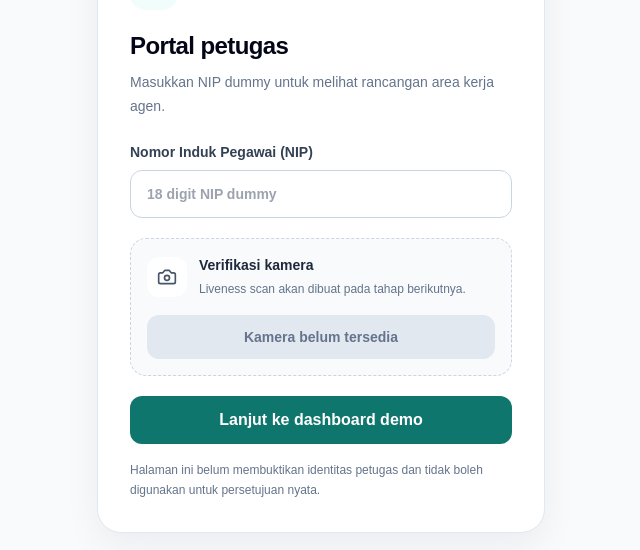
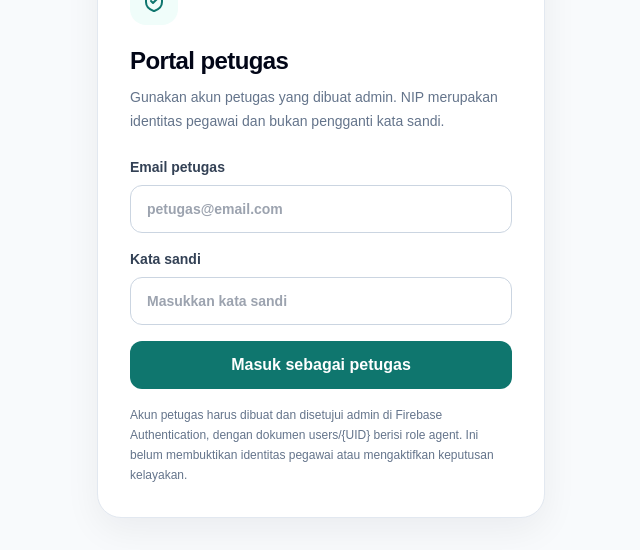
Before and after one commit to altavista21/perlab, a Next.js app: page /agent/login in a window 1280 px wide. Shown: the part 230-780 px from the top of the page, without its empty margins (319-959 px from the left). Built offline with nearby package versions, Linux system fonts and the light colour scheme; no server answers.

Commit message:
feat: connect agent login to Firebase Authentication with role check

```diff
--- a/app/agent/login/page.tsx
+++ b/app/agent/login/page.tsx
@@ -1,16 +1,65 @@
+"use client";
+
 import Link from "next/link";
-import { ArrowLeft, Camera, ShieldCheck } from "lucide-react";
+import { useState, type FormEvent } from "react";
+import { signInWithEmailAndPassword, signOut } from "firebase/auth";
+import { doc, getDoc } from "firebase/firestore";
+import { ArrowLeft, ShieldCheck } from "lucide-react";
 import { Brand } from "../../_components/shell";
+import { auth, db } from "../../../lib/firebase";
 
 export default function AgentLoginPage() {
+  const [email, setEmail] = useState("");
+  const [password, setPassword] = useState("");
+  const [error, setError] = useState("");
+  const [busy, setBusy] = useState(false);
+
+  async function handleSubmit(event: FormEvent<HTMLFormElement>) {
+    event.preventDefault();
+    setError("");
+    if (!auth || !db) {
+      setError("Konfigurasi Firebase belum lengkap. Isi variabel NEXT_PUBLIC_FIREBASE_* di Vercel atau .env.local.");
+      return;
+    }
+
+    setBusy(true);
+    try {
+      const credential = await signInWithEmailAndPassword(auth, email.trim(), password);
+      const profile = await getDoc(doc(db, "users", credential.user.uid));
+      if (!profile.exists() || profile.data().role !== "agent") {
+        await signOut(auth);
+        setError("Akun ini tidak memiliki peran petugas. Hanya akun yang ditetapkan admin sebagai agent yang dapat masuk.");
+        return;
+      }
+      window.location.assign("/agent/dashboard");
+    } catch (cause) {
+      const code = cause && typeof cause === "object" && "code" in cause ? String(cause.code) : "";
+      if (code === "auth/invalid-credential" || code === "auth/user-not-found" || code === "auth/wrong-password") {
+        setError("Email atau kata sandi tidak cocok.");
+      } else if (code === "auth/operation-not-allowed") {
+        setError("Metode Email/Password belum aktif di Firebase Authentication.");
+      } else if (code === "auth/too-many-requests") {
+        setError("Terlalu banyak percobaan. Coba lagi beberapa saat.");
+      } else {
+        setError("Login gagal. Periksa konfigurasi Firebase dan Firestore Security Rules.");
+      }
+    } finally {
+      setBusy(false);
+    }
+  }
+
   return <main className="min-h-screen bg-slate-50 px-4 py-8 sm:grid sm:place-items-center"><div className="mx-auto w-full max-w-md">
     <div className="mb-7"><Brand/></div><section className="rounded-3xl border border-slate-200 bg-white p-6 shadow-soft sm:p-8">
       <Link href="/" className="inline-flex items-center gap-2 text-sm font-medium text-slate-500 hover:text-slate-900"><ArrowLeft size={16}/> Kembali ke beranda</Link>
       <span className="mt-6 grid h-12 w-12 place-items-center rounded-2xl bg-perlab-50 text-perlab-700"><ShieldCheck size={24}/></span>
-      <h1 className="mt-5 text-2xl font-bold tracking-tight text-slate-950">Portal petugas</h1><p className="mt-2 text-sm leading-6 text-slate-500">Masukkan NIP dummy untuk melihat rancangan area kerja agen.</p>
-      <form action="/agent/dashboard" className="mt-6 space-y-5"><label className="block text-sm font-semibold text-slate-700">Nomor Induk Pegawai (NIP)<input name="nip" inputMode="numeric" pattern="[0-9]{18}" maxLength={18} minLength={18} placeholder="18 digit NIP dummy" required className="mt-2 min-h-12 w-full rounded-xl border border-slate-300 px-4 outline-none transition focus:border-perlab-600 focus:ring-4 focus:ring-perlab-100"/></label>
-      <div className="rounded-2xl border border-dashed border-slate-300 bg-slate-50 p-4"><div className="flex items-center gap-3"><span className="grid h-10 w-10 place-items-center rounded-xl bg-white text-slate-600"><Camera size={20}/></span><div><p className="text-sm font-semibold text-slate-800">Verifikasi kamera</p><p className="mt-1 text-xs leading-5 text-slate-500">Liveness scan akan dibuat pada tahap berikutnya.</p></div></div><button type="button" disabled className="mt-4 min-h-11 w-full cursor-not-allowed rounded-xl bg-slate-200 px-4 text-sm font-semibold text-slate-500">Kamera belum tersedia</button></div>
-      <button className="min-h-12 w-full rounded-xl bg-perlab-700 px-4 font-semibold text-white hover:bg-perlab-800" type="submit">Lanjut ke dashboard demo</button></form>
-      <p className="mt-4 text-xs leading-5 text-slate-500">Halaman ini belum membuktikan identitas petugas dan tidak boleh digunakan untuk persetujuan nyata.</p>
+      <h1 className="mt-5 text-2xl font-bold tracking-tight text-slate-950">Portal petugas</h1>
+      <p className="mt-2 text-sm leading-6 text-slate-500">Gunakan akun petugas yang dibuat admin. NIP merupakan identitas pegawai dan bukan pengganti kata sandi.</p>
+      <form onSubmit={handleSubmit} className="mt-6 space-y-4">
+        <label className="block text-sm font-semibold text-slate-700">Email petugas<input type="email" autoComplete="username" value={email} onChange={e=>setEmail(e.target.value)} required maxLength={254} placeholder="petugas@email.com" className="mt-2 min-h-12 w-full rounded-xl border border-slate-300 px-4 outline-none transition focus:border-perlab-600 focus:ring-4 focus:ring-perlab-100"/></label>
+        <label className="block text-sm font-semibold text-slate-700">Kata sandi<input type="password" autoComplete="current-password" value={password} onChange={e=>setPassword(e.target.value)} required minLength={6} maxLength={128} placeholder="Masukkan kata sandi" className="mt-2 min-h-12 w-full rounded-xl border border-slate-300 px-4 outline-none transition focus:border-perlab-600 focus:ring-4 focus:ring-perlab-100"/></label>
+        {error && <p role="alert" className="rounded-xl bg-rose-50 p-3 text-sm leading-5 text-rose-800">{error}</p>}
+        <button disabled={busy} className="min-h-12 w-full rounded-xl bg-perlab-700 px-4 font-semibold text-white hover:bg-perlab-800 disabled:cursor-wait disabled:opacity-60" type="submit">{busy ? "Memeriksa akun…" : "Masuk sebagai petugas"}</button>
+      </form>
+      <p className="mt-4 text-xs leading-5 text-slate-500">Akun petugas harus dibuat dan disetujui admin di Firebase Authentication, dengan dokumen users/{'{UID}'} berisi role agent. Ini belum membuktikan identitas pegawai atau mengaktifkan keputusan kelayakan.</p>
     </section></div></main>;
 }
```
